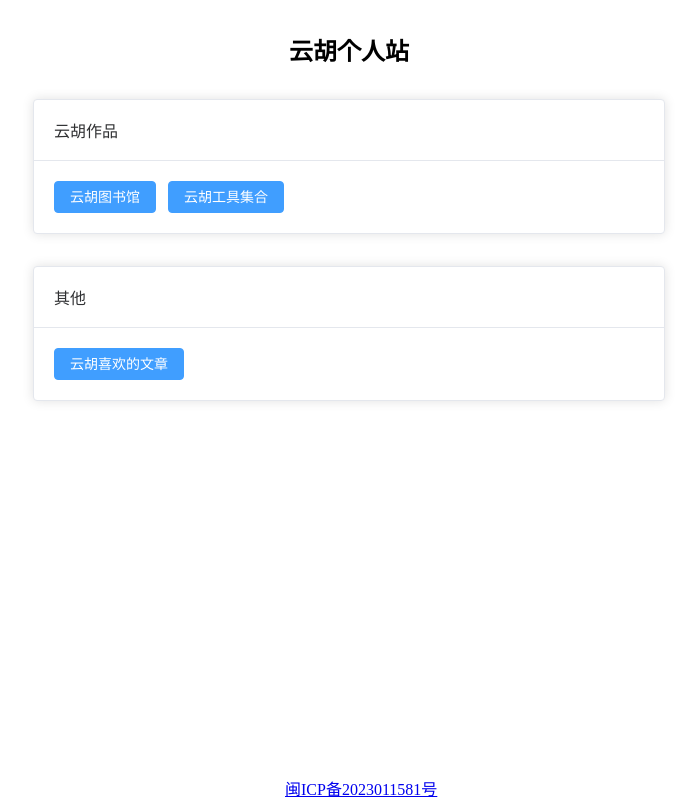
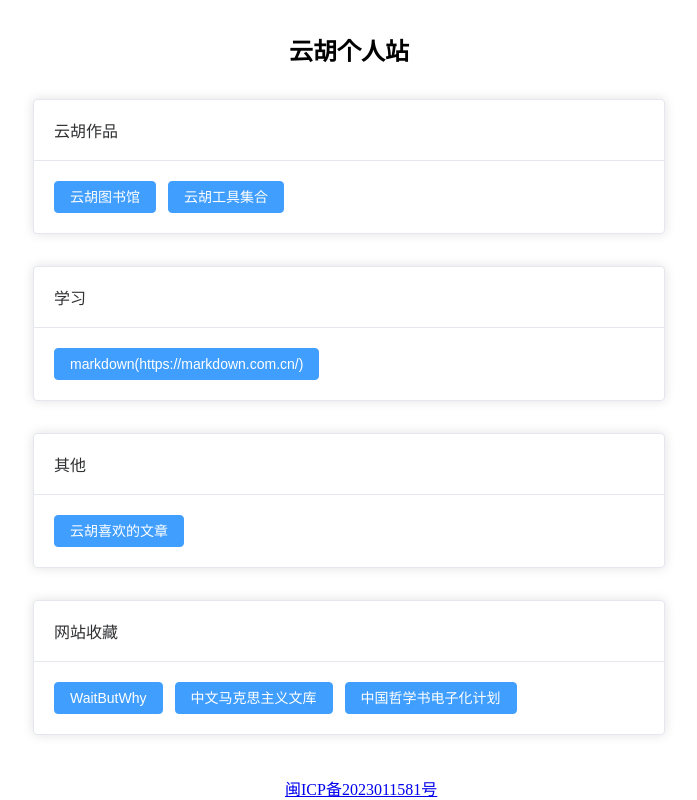
Before and after one commit to stevenling/interesting-util-client, a Vue app: page / in a window 1280 px wide. Shown: the whole page, without its empty margins (291-988 px from the left). Built offline with nearby package versions, Linux system fonts and the light colour scheme; what @highlightjs/vue-plugin would draw is missing.

Commit message:
feat: add web recommodation

```diff
--- a/src/components/Index.vue
+++ b/src/components/Index.vue
@@ -19,6 +19,20 @@
           </el-button>
         </div>
       </el-card>
+
+      <el-card class="box-card">
+        <template #header>
+          <div>
+            <span>学习</span>
+          </div>
+        </template>
+        <div>
+          <el-button type="primary" @click="GotoYunhuLikeEssay">
+            markdown(https://markdown.com.cn/)
+          </el-button>
+        </div>
+      </el-card>
+
       <el-card class="box-card">
         <template #header>
           <div>
@@ -28,6 +42,27 @@
         <div>
           <el-button type="primary" @click="GotoYunhuLikeEssay">
             云胡喜欢的文章
+          </el-button>
+        </div>
+      </el-card>
+
+      <el-card class="box-card">
+        <template #header>
+          <div>
+            <span>网站收藏</span>
+          </div>
+        </template>
+        <div>
+          <el-button type="primary" @click="GotoWaitButWhy">
+            WaitButWhy
+          </el-button>
+
+          <el-button type="primary" @click="GotoChineseMarxists">
+            中文马克思主义文库
+          </el-button>
+
+          <el-button type="primary" @click="GotoCText">
+            中国哲学书电子化计划
           </el-button>
         </div>
       </el-card>
@@ -41,18 +76,11 @@
 <script>
 import {useRouter} from "vue-router";
 import {ElMessage} from "element-plus";
+
 export default {
   name: "index",
   setup() {
     const router = useRouter();
-    /**
-     * 转到 Json 格式化工具中
-     *
-     * @constructor
-     */
-    function GotoColorSystemSwitch() {
-      ElMessage.info("云胡哥哥努力开发中");
-    }
 
     /**
      * 跳转到云胡图书馆
@@ -72,9 +100,49 @@ export default {
       window.open('http://utils.yunhu.wiki', '_bank')
     }
 
+    /**
+     * 跳转到云胡喜欢的文章
+     *
+     * @constructor
+     */
+    function GotoYunhuLikeEssay() {
+      window.open('https://stevenling.github.io/yunhu-love-essay-doc/', '_bank')
+    }
+
+    /**
+     * 跳转到 WaitButWhy
+     *
+     * @constructor
+     */
+    function GotoWaitButWhy() {
+      window.open('https://waitbutwhy.com/', '_bank')
+    }
+
+    /**
+     * 跳转到中文马克思主义文库
+     *
+     * @constructor
+     */
+    function GotoChineseMarxists() {
+      window.open('https://www.marxists.org/chinese/index.html', '_bank')
+    }
+
+    /**
+     * 跳转到中国电子书哲学计划
+     *
+     * @constructor
+     */
+    function GotoCText() {
+      window.open('https://ctext.org/zhs', '_bank')
+    }
+
     return {
       GotoYunhuLibrary,
-      GotoYunhuUtils
+      GotoYunhuUtils,
+      GotoYunhuLikeEssay,
+      GotoWaitButWhy,
+      GotoChineseMarxists,
+      GotoCText
     }
   }
 }
--- a/src/router/router.js
+++ b/src/router/router.js
@@ -1,11 +1,9 @@
-import TextFormat from '@/components/TextFormat'
-import UtilIndex from '@/components/UtilIndex'
-
 const routes = [
     {
         name: 'Index',
         path: '/',
-        component: ()=>import("@/components/Index")
+        component: ()=>import("@/components/Index"),
+        meta: { title: '云胡个人站' }
     },
     {
         name: 'UtilIndex',
```
Also changed, not shown: 2 other files (tests, documents, lock files or other folders).
